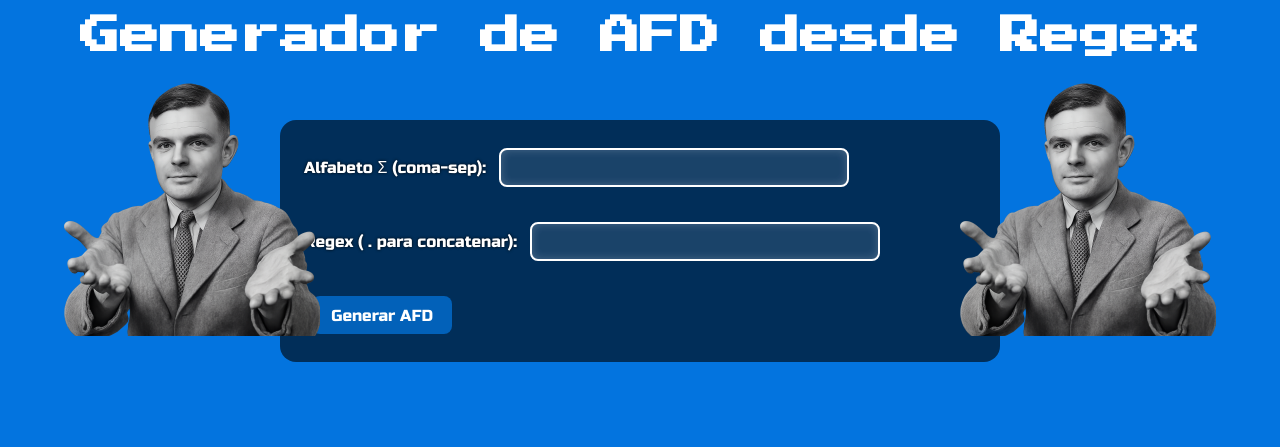
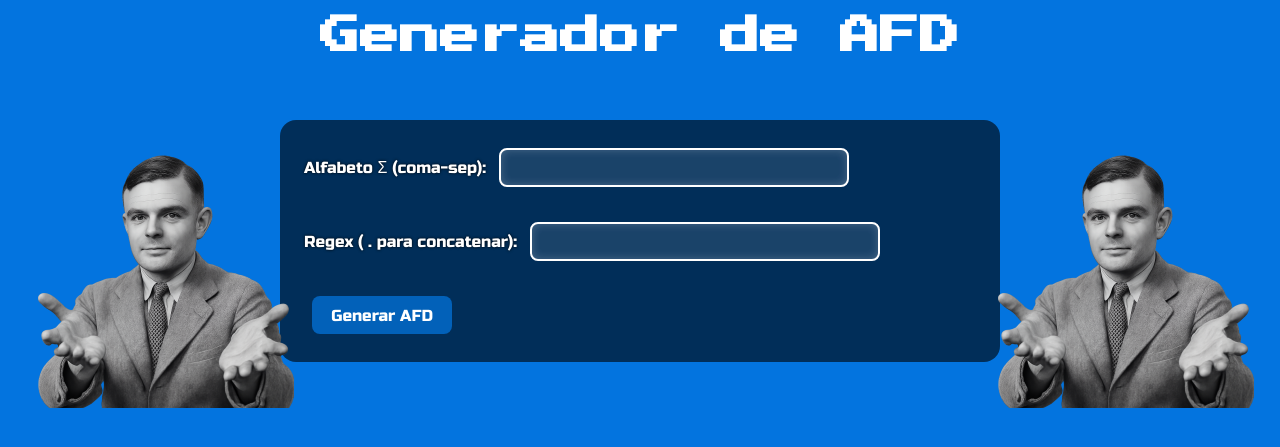
Before and after one commit to AxelDGG/Implementaci-n-de-m-todos-computacionales-, a Flask app: page / in a window 1280 px wide. Shown: the top 447 px of the page. Run offline with Flask 3, Linux system fonts and the light colour scheme.

Commit message:
ajustes en las imagenes

```diff
--- a/static/style.css
+++ b/static/style.css
@@ -20,18 +20,18 @@ body {
 
 .lado {
   position: absolute;
-  top: 26%;
+  top: 35%;
   transform: translateY(-50%);
   width: 20%; /* o el tamaño que quieras */
 
 }
 
 .izquierdo {
-  margin-left: 5%;
+  margin-left: 3%;
 }
 
 .derecho {
-  margin-left: 75%;
+  margin-left: 78%;
 }
 
 
@@ -52,6 +52,11 @@ form {
   padding: 1.5rem;
   max-width: 720px;
   margin: 1rem auto;
+  margin-top: 250px;
+}
+
+.inicializacion{
+  margin-top: 0px;
 }
 
 label {
@@ -115,10 +120,13 @@ h2{
 .dfa-img{
   display:flex;
   justify-content:center;
+  height: auto;
 }
 
-img{
+.dfa-img img{
   transform: rotate(270deg);
+  top:50%;
+  position: absolute;
 }
 
 /* ================ MERMAID CONTAINER ================ */
--- a/templates/index.html
+++ b/templates/index.html
@@ -9,9 +9,9 @@
 <body>
     <img src="static/image.png" class="lado izquierdo">
     <img src="static/image.png" class="lado derecho">
-  <h1>Generador de AFD desde Regex</h1>
+  <h1>Generador de AFD</h1>
 
-  <form method="post">
+  <form method="post" class="inicializacion">
     <label>Alfabeto Σ (coma-sep):
       <input name="sigma" value="{{ sigma }}" size="30">
     </label><br><br>
```
Also changed, not shown: static/resultado_dfa.png.
